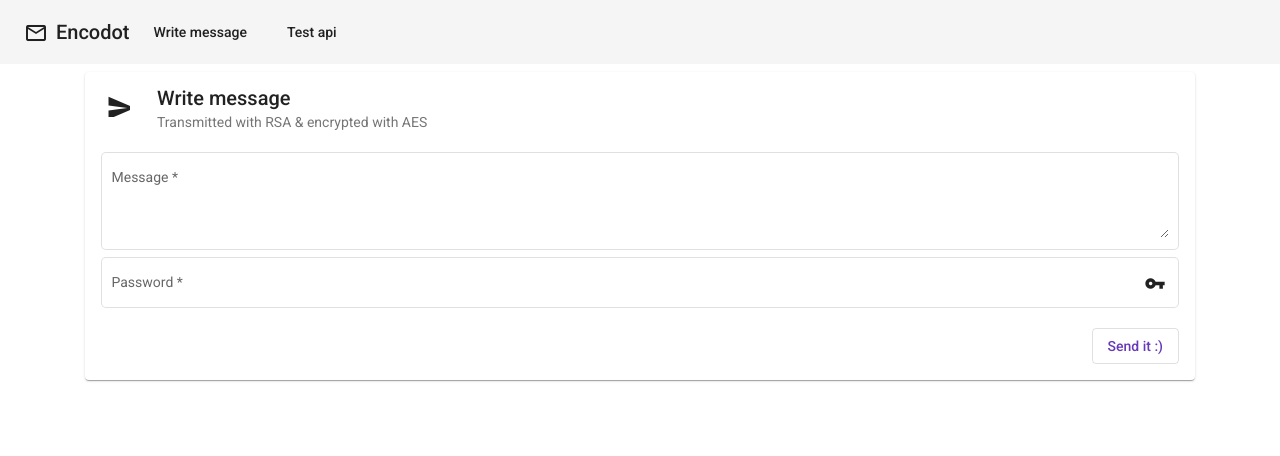
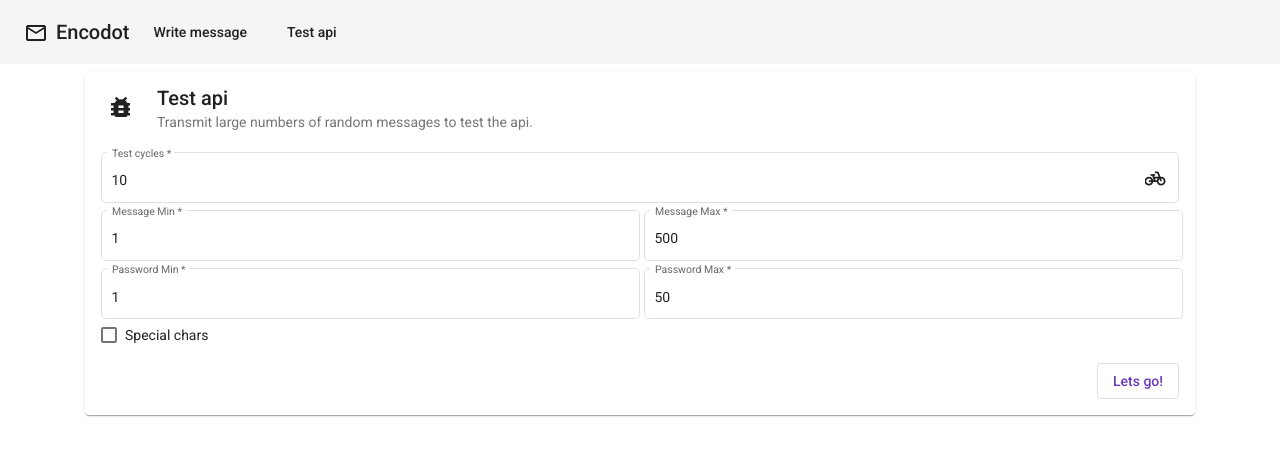
Before and after one commit to encodot/encodot-app, an Angular app: page /test-api in a window 1280 px wide. Shown: the top 456 px of the page. Built offline with nearby package versions, Linux system fonts and the light colour scheme.

Commit message:
Encoding test

```diff
--- a/src/app/read-message/read-message.component.ts
+++ b/src/app/read-message/read-message.component.ts
@@ -70,7 +70,7 @@
       })
     ).subscribe(([ privateKey, m ]) => {
       console.log('Got message', m);
-      this.clearMessage = privateKey.decrypt(forge.util.decode64(m.message));
+      this.clearMessage = forge.util.decodeUtf8(privateKey.decrypt(forge.util.decode64(m.message)));
       console.log('Clear message', this.clearMessage);
     }, e => {
       console.error('Could not load message', e);
--- a/src/app/test-api/test-api.component.html
+++ b/src/app/test-api/test-api.component.html
@@ -2,27 +2,57 @@
 
   <mat-card-header>
     <div mat-card-avatar>
-      <mat-icon class="card-header">send</mat-icon>
+      <mat-icon class="card-header">bug_report</mat-icon>
     </div>
-    <mat-card-title>Write message</mat-card-title>
-    <mat-card-subtitle>Transmitted with RSA & encrypted with AES</mat-card-subtitle>
+    <mat-card-title>Test api</mat-card-title>
+    <mat-card-subtitle>Transmit large numbers of random messages to test the api.</mat-card-subtitle>
   </mat-card-header>
 
-  <form [formGroup]="form" (ngSubmit)="addMessage()">
+  <form [formGroup]="form" (ngSubmit)="startTest()">
 
     <mat-card-content>
+
       <mat-form-field class="my-0 w-100" appearance="outline">
-        <mat-label>Message</mat-label>
-        <textarea matInput placeholder="Secret message..." rows="4" formControlName="message"></textarea>
+        <mat-label>Test cycles</mat-label>
+        <input matInput type="number" placeholder="420" formControlName="testCycles" min="1" max="10000">
+        <mat-icon matSuffix>pedal_bike</mat-icon>
       </mat-form-field>
 
-      <mat-form-field class="my-0 w-100" appearance="outline">
-        <mat-label>Password</mat-label>
-        <input matInput type="password" placeholder="Area51..." formControlName="password">
-        <mat-icon matSuffix>vpn_key</mat-icon>
-      </mat-form-field>
+      <div class="d-flex">
+        <div class="flex-grow-1">
+          <mat-form-field class="my-0 mr-1 w-100" appearance="outline">
+            <mat-label>Message Min</mat-label>
+            <input matInput type="number" placeholder="420" formControlName="msgMin" min="1" max="1000">
+          </mat-form-field>
+        </div>
 
-      <mat-card class="mt-2 w-100 info" *ngIf="messageMetadata">
+        <div class="flex-grow-1">
+          <mat-form-field class="my-0 ml-1 w-100" appearance="outline">
+            <mat-label>Message Max</mat-label>
+            <input matInput type="number" placeholder="420" formControlName="msgMax" min="2" max="10000">
+          </mat-form-field>
+        </div>
+      </div>
+
+      <div class="d-flex">
+        <div class="flex-grow-1">
+          <mat-form-field class="my-0 mr-1 w-100" appearance="outline">
+            <mat-label>Password Min</mat-label>
+            <input matInput type="number" placeholder="420" formControlName="passwordMin" min="1" max="50">
+          </mat-form-field>
+        </div>
+
+        <div class="flex-grow-1">
+          <mat-form-field class="my-0 ml-1 w-100" appearance="outline">
+            <mat-label>Password Max</mat-label>
+            <input matInput type="number" placeholder="420" formControlName="passwordMax" min="2" max="1000">
+          </mat-form-field>
+        </div>
+      </div>
+
+      <mat-checkbox formControlName="specialChars">Special chars</mat-checkbox>
+
+      <!-- <mat-card class="mt-2 w-100 info" *ngIf="messageMetadata">
         <mat-card-content>
             <mat-form-field class="my-0 mr-2 py-0 w-100" appearance="outline">
               <mat-label>Message URL</mat-label>
@@ -30,18 +60,18 @@
               <mat-icon class="cursor-pointer" matSuffix [cdkCopyToClipboard]="url" (click)="successfullyCopiedToClipboard()" matTooltip="Copy to clipboard">content_copy</mat-icon>
             </mat-form-field>
         </mat-card-content>
-      </mat-card>
+      </mat-card> -->
 
-      <app-error-card [error]="error"></app-error-card>
+      <!-- <app-error-card [error]="error"></app-error-card> -->
     </mat-card-content>
 
     <mat-card-actions class="my-0 p-0 d-flex">
       <div class="flex-grow-1"></div>
-      <button mat-stroked-button color="primary">Send it :)</button>
+      <button mat-stroked-button color="primary">Lets go!</button>
     </mat-card-actions>
 
   </form>
 
-  <app-progress-overlay [show]="actionSub?.closed === false"></app-progress-overlay>
+  <!-- <app-progress-overlay [show]="actionSub?.closed === false"></app-progress-overlay> -->
 
 </mat-card>
--- a/src/app/test-api/test-api.component.ts
+++ b/src/app/test-api/test-api.component.ts
@@ -4,8 +4,8 @@
 import { EncodotApiService } from '@shared/encodot-api';
 import { MessageMetadata } from '@shared/models';
 import * as forge from 'node-forge';
-import { combineLatest, Subscription, timer } from 'rxjs';
-import { concatMap, tap } from 'rxjs/operators';
+import { combineLatest, concat, Observable, of, Subscription } from 'rxjs';
+import { catchError, concatMap, last, map, tap } from 'rxjs/operators';
 
 @Component({
   selector: 'app-test-api',
@@ -17,17 +17,15 @@
   public actionSub: Subscription;
 
   public form = new FormGroup({
-    message: new FormControl(null, [ Validators.required ]),
-    password: new FormControl(null, [ Validators.required ])
+    testCycles: new FormControl(10, [ Validators.required, Validators.min(1), Validators.max(10000) ]),
+    msgMin: new FormControl(1, [ Validators.required, Validators.min(1), Validators.max(1000) ]),
+    msgMax: new FormControl(500, [ Validators.required, Validators.min(2), Validators.max(10000) ]),
+    passwordMin: new FormControl(1, [ Validators.required, Validators.min(1), Validators.max(50) ]),
+    passwordMax: new FormControl(50, [ Validators.required, Validators.min(2), Validators.max(1000) ]),
+    specialChars: new FormControl(false)
   });
 
-  public messageMetadata: MessageMetadata;
-  public error: string;
-
-  public get url(): string {
-    const { id, urlPassword } = this.messageMetadata;
-    return `${ window.location.origin }/read-message?messageId=${ id }&urlPassword=${ urlPassword }`;
-  }
+  public results: (number | Error)[] = [];
 
   public constructor(
     private apiSv: EncodotApiService,
@@ -41,46 +39,108 @@
     this.actionSub?.unsubscribe();
   }
 
-  public addMessage(): void {
-    if (this.actionSub?.closed === false || this.form.invalid) {
+  public startTest(): void {
+    if (this.actionSub?.closed === false) {
       return;
     }
 
-    this.messageMetadata = null;
-    this.error = null;
-    const { message, password } = this.form.value;
+    const { testCycles, msgMin, msgMax, pwMin, pwMax, specialChars } = this.form.value;
+    this.results = [];
 
-    const meta$ = this.apiSv.getKey().pipe(
-      tap(k => {
-        console.log('Got api public key', k);
-      }),
-      concatMap(k => {
-        const { key: publicKeyPem } = k;
-        const publicKey = forge.pki.publicKeyFromPem(publicKeyPem);
+    const testCycles$ = new Array(testCycles).fill(null).map(() => {
+      return this.runTestCycle(msgMin, msgMax, pwMin, pwMax, specialChars).pipe(
+        tap((res: number | Error) => {
+          console.log('Test completed', res);
+          this.results.push(res);
+        })
+      );
+    });
 
-        const messageEnc = forge.util.encode64(publicKey.encrypt(message));
-        const passwordEnc = forge.util.encode64(publicKey.encrypt(password));
-
-        return this.apiSv.addMessage(messageEnc, passwordEnc);
-      })
-    );
-
-    this.actionSub = combineLatest([
-      meta$,
-      timer(500)
-    ]).subscribe(([ m ]) => {
-      console.log('Got message metadata', m);
-      this.messageMetadata = m;
+    this.actionSub = concat(...testCycles$).pipe(last()).subscribe(() => {
+      console.log('Finished all test cycles! :)');
+      this.snackbar.open(`Finished tests! :) ${this.results.filter(r => typeof(r) !== 'number').length} errors`);
     }, e => {
-      console.error('Could not send message :(', e);
-      this.error = 'Something went wrong :(';
-    })
-  }
-
-  public successfullyCopiedToClipboard(): void {
-    this.snackbar.open('Copied message URL to clipboard! :)', null, {
-      duration: 2000
+      console.error('Something went wrong bro!', e);
     });
   }
 
+  private runTestCycle(msgMin: number, msgMax: number, pwMin: number, pwMax: number, specialChars: boolean): Observable<number | Error> {
+    const msg = this.getRandomString(msgMin, msgMax, specialChars);
+    const pw = this.getRandomString(pwMin, pwMax, specialChars);
+
+    const key$ = this.apiSv.getKey().pipe(
+      map(({ key }) => forge.pki.publicKeyFromPem(key))
+    );
+
+    const addMessage = (key: forge.pki.rsa.PublicKey) => {
+      const messageEnc = forge.util.encode64(key.encrypt(forge.util.encodeUtf8(msg)));
+      const passwordEnc = forge.util.encode64(key.encrypt(forge.util.encodeUtf8(pw)));
+
+      return combineLatest([
+        of(key),
+        this.apiSv.addMessage(messageEnc, passwordEnc)
+      ]);
+    };
+
+    const getMessage = (key: forge.pki.rsa.PublicKey, meta: MessageMetadata) => {
+      const { id, urlPassword } = meta;
+      const { privateKey, publicKey } = forge.pki.rsa.generateKeyPair(1024);
+      const publicKeyPem = forge.pki.publicKeyToPem(publicKey);
+
+      return combineLatest([
+        of(privateKey),
+        this.apiSv.getMessage(
+          publicKeyPem,
+          forge.util.encode64(key.encrypt(forge.util.encodeUtf8(id))),
+          forge.util.encode64(key.encrypt(forge.util.encodeUtf8(pw))),
+          forge.util.encode64(key.encrypt(forge.util.encodeUtf8(urlPassword)))
+        )
+      ]);
+    };
+
+    let startTime: number;
+
+    return of(null).pipe(
+      tap(() => {
+        startTime = Date.now();
+      }),
+      concatMap(() => key$),
+      concatMap(k => addMessage(k)),
+      concatMap(([ key, meta ]) => getMessage(key, meta)),
+      map(([ privateKey, res ]) => {
+        const clearMessage = forge.util.decodeUtf8(privateKey.decrypt(forge.util.decode64(res.message)));
+
+        if (clearMessage !== msg) {
+          throw new Error(`Message missmatch! ${msg} ${clearMessage}`);
+        }
+
+        return Date.now() - startTime;
+      }),
+      catchError(e => {
+        console.error('Test cycle failed', e);
+        return of(e);
+      })
+    )
+  }
+
+  private getRandomString(min: number, max: number, specialChars: boolean): string {
+    const strLen = min + Math.floor(Math.random() * (max - min));
+    let str = '';
+
+    const randomChar = (): string => {
+      if (!specialChars) {
+        const charMap = 'abcdefghijklmnopqrstuvwxyzABCDEFGHIJKLMNOPQRSTUVWXYZ0123456789';
+        return charMap[Math.floor(Math.random() * charMap.length)];
+      }
+
+      return String.fromCharCode(Math.floor(Math.random() * 65535));
+    };
+
+    for (let i = 0; i < strLen; i++) {
+      str += randomChar();
+    }
+
+    return str;
+  }
+
 }
--- a/src/app/test-api/test-api.module.ts
+++ b/src/app/test-api/test-api.module.ts
@@ -4,6 +4,7 @@
 import { FormsModule, ReactiveFormsModule } from '@angular/forms';
 import { MatButtonModule } from '@angular/material/button';
 import { MatCardModule } from '@angular/material/card';
+import { MatCheckboxModule } from '@angular/material/checkbox';
 import { MatFormFieldModule } from '@angular/material/form-field';
 import { MatIconModule } from '@angular/material/icon';
 import { MatInputModule } from '@angular/material/input';
@@ -30,6 +31,7 @@
     MatInputModule,
     MatIconModule,
     MatSnackBarModule,
+    MatCheckboxModule,
     MatButtonModule,
     MatTooltipModule,
     MatCardModule,
--- a/src/app/write-message/write-message.component.ts
+++ b/src/app/write-message/write-message.component.ts
@@ -58,8 +58,8 @@
         const { key: publicKeyPem } = k;
         const publicKey = forge.pki.publicKeyFromPem(publicKeyPem);
 
-        const messageEnc = forge.util.encode64(publicKey.encrypt(message));
-        const passwordEnc = forge.util.encode64(publicKey.encrypt(password));
+        const messageEnc = forge.util.encode64(publicKey.encrypt(forge.util.encodeUtf8(message)));
+        const passwordEnc = forge.util.encode64(publicKey.encrypt(forge.util.encodeUtf8(password)));
 
         return this.apiSv.addMessage(messageEnc, passwordEnc);
       })
```
